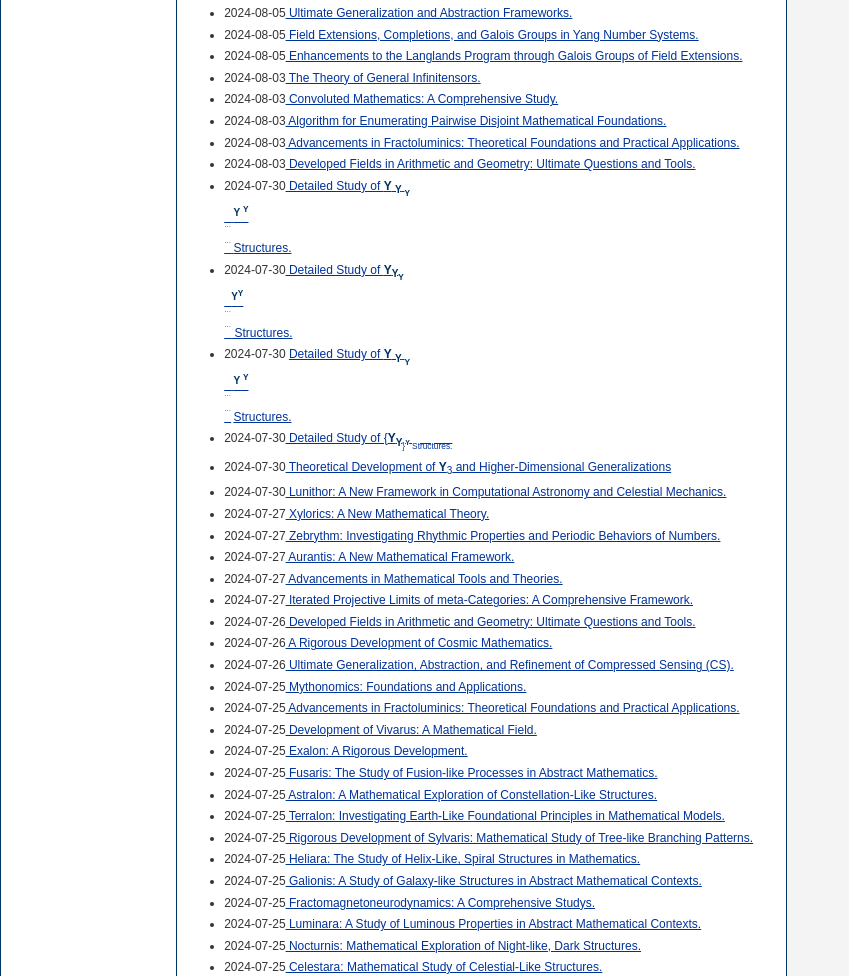
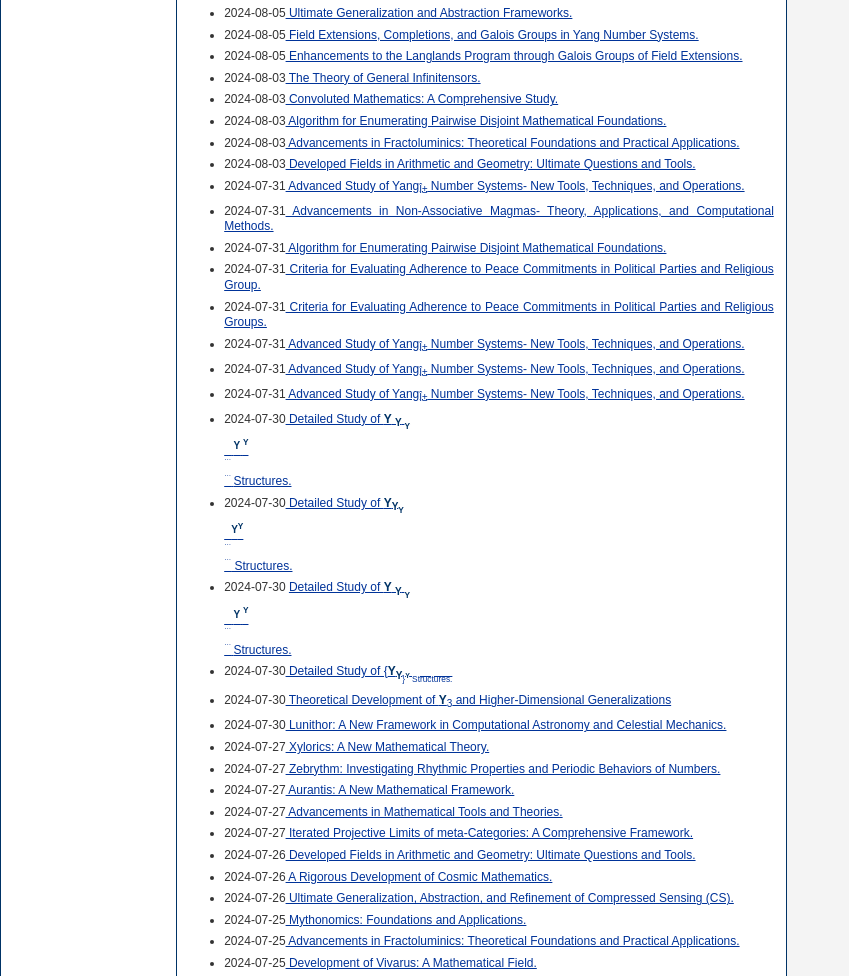
Before and after one commit to jscarfy/jscarfy.github.io, a plain HTML site: page research.html in a window 1280 px wide. Shown: the part 1614-2590 px from the top of the page, without its empty margins (0-849 px from the left). Drawn offline with Linux system fonts and the light colour scheme.

Commit message:
Update research.html

```diff
--- a/research.html
+++ b/research.html
@@ -246,7 +246,15 @@ Comparative Prime Number Thepry</i></a>
 	       <li>2024-08-03<a href="papers/2024-08-03_ Algorithm for Enumerating Pairwise Disjoint Mathematical Foundations 2024-08-03 23_41_34.pdf"> Algorithm for Enumerating Pairwise Disjoint Mathematical Foundations.</a>
 	       <li>2024-08-03<a href="papers/2024-08-03_ Advancements in Fractoluminics- Theoretical Foundations and Practical Applications 2024-08-03 23_54_43.pdf"> Advancements in Fractoluminics: Theoretical Foundations and Practical Applications.</a>
 	       <li>2024-08-03<a href="papers/2024-08-03_ Developed Fields in Arithmetic and Geometry- Ultimate Questions and Tools 2024-08-03 23_43_02.pdf"> Developed Fields in Arithmetic and Geometry: Ultimate Questions and Tools.</a>
-     	       <li>2024-07-30<a href="papers/2024-07-30_Y_{Y_{…_{Y}}}^{Y^{Y^{…^{Y}}}} 2024-07-30 17_02_21.pdf"> Detailed Study of <b>Y</b>
+	       <li>2024-07-31<a href="papers/2024-07-31_ Advanced Study of Yangα Number Systems- New Tools, Techniques, and Operations 2024-07-31 22_29_18.pdf"> Advanced Study of Yang<sub>α</sub> Number Systems- New Tools, Techniques, and Operations.</a>
+     	       <li>2024-07-31<a href="papers/2024-07-31_ Advancements in Non-Associative Magmas- Theory, Applications, and Computational Methods 2024-08-11 01_34_18.pdf"> Advancements in Non-Associative Magmas- Theory, Applications, and Computational Methods.</a>
+	       <li>2024-07-31<a href="papers/2024-07-31_ Algorithm for Enumerating Pairwise Disjoint Mathematical Foundations 2024-08-11 01_43_23.pdf"> Algorithm for Enumerating Pairwise Disjoint Mathematical Foundations.</a>
+	       <li>2024-07-31<a href="papers/2024-07-31_ Criteria for Evaluating Adherence to Peace Commitments in Political Parties and Religious Groups 2024-08-11 01_47_20.pdf"> Criteria for Evaluating Adherence to Peace Commitments in Political Parties and Religious Group.</a>
+	       <li>2024-07-31<a href="papers/2024-07-31_ Developments in Homotopy Type Metric ∞ Theory and Homotopy Type Metric ∞ Homotopy Type Theory 2024-08-11 01_30_49.pdf"> Criteria for Evaluating Adherence to Peace Commitments in Political Parties and Religious Groups.</a>
+	       <li>2024-07-31<a href="papers/2024-07-31_ Developments in Homotopy Type Metric ∞ Theory and Homotopy Type Metric ∞ Homotopy Type Theoryf"> Advanced Study of Yang<sub>α</sub> Number Systems- New Tools, Techniques, and Operations.</a>
+	       <li>2024-07-31<a href="papers/2024-07-31_ Advanced Study of Yangα Number Systems- New Tools, Techniques, and Operations 2024-07-31 22_29_18.pdf"> Advanced Study of Yang<sub>α</sub> Number Systems- New Tools, Techniques, and Operations.</a>
+	       <li>2024-07-31<a href="papers/2024-07-31_ Advanced Study of Yangα Number Systems- New Tools, Techniques, and Operations 2024-07-31 22_29_18.pdf"> Advanced Study of Yang<sub>α</sub> Number Systems- New Tools, Techniques, and Operations.</a>
+	       <li>2024-07-30<a href="papers/2024-07-30_Y_{Y_{…_{Y}}}^{Y^{Y^{…^{Y}}}} 2024-07-30 17_02_21.pdf"> Detailed Study of <b>Y</b>
 <sub>
   <b>Y</b>
   <sub>
```
